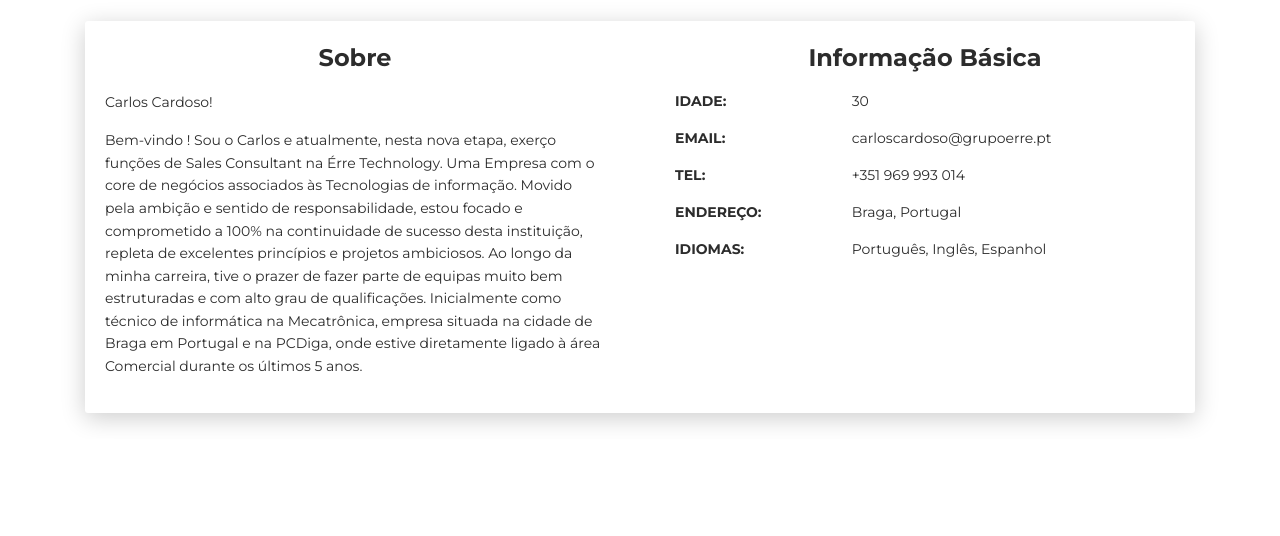
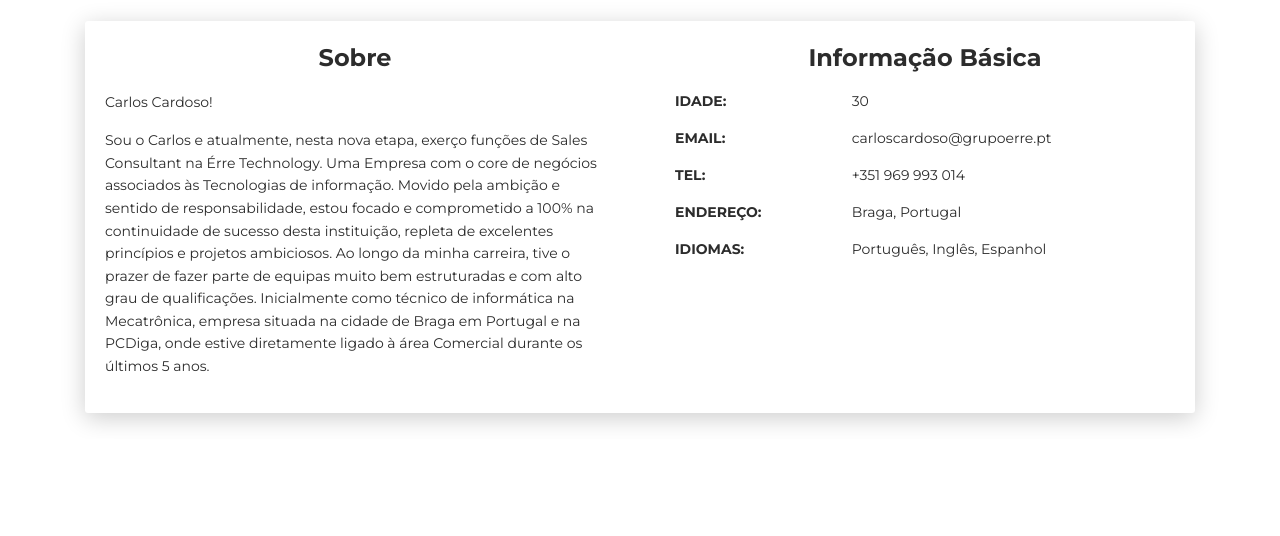
Before and after one commit to CarlosMCardoso/CarlosMCardoso.github.io, a plain HTML site: page index.html in a window 1280 px wide. Shown: the part 599-1135 px from the top of the page. Drawn offline with Linux system fonts and the light colour scheme.

Commit message:
Update index.html

```diff
--- a/index.html
+++ b/index.html
@@ -82,9 +82,7 @@
           <div class="card-body">
             <div class="h4 mt-0 title">Sobre</div>
             <p>Carlos Cardoso!</p>
-            <p>Bem-vindo !
-
-Sou o Carlos e atualmente, nesta nova etapa, exerço funções de Sales Consultant na Érre Technology. Uma Empresa com o core de negócios associados às Tecnologias de informação.
+            <p> Sou o Carlos e atualmente, nesta nova etapa, exerço funções de Sales Consultant na Érre Technology. Uma Empresa com o core de negócios associados às Tecnologias de informação.
 Movido pela ambição e sentido de responsabilidade, estou focado e comprometido a 100% na continuidade de sucesso desta instituição, repleta de excelentes princípios e projetos ambiciosos.
 
 Ao longo da minha carreira, tive o prazer de fazer parte de equipas muito bem estruturadas e com alto grau de qualificações.
```
